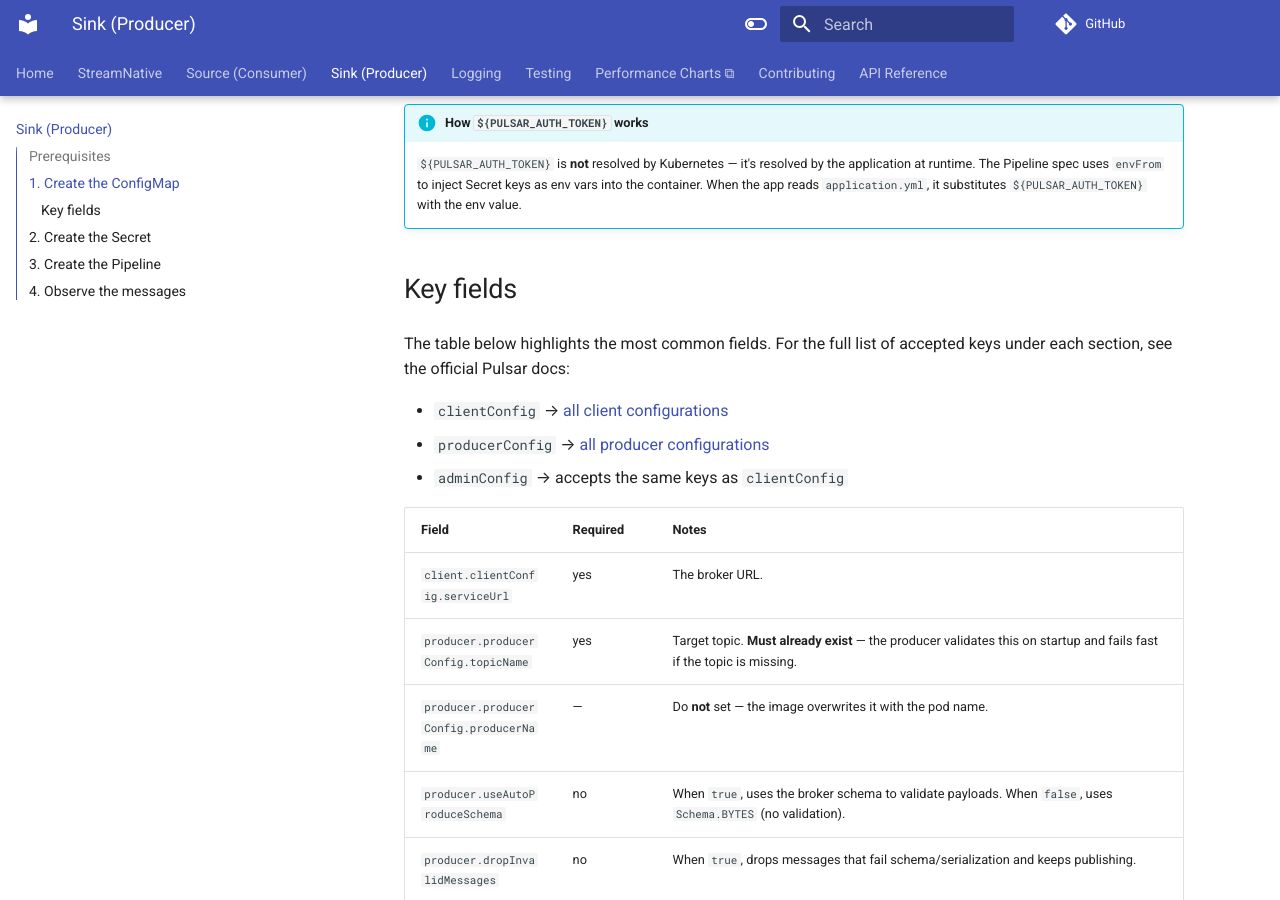
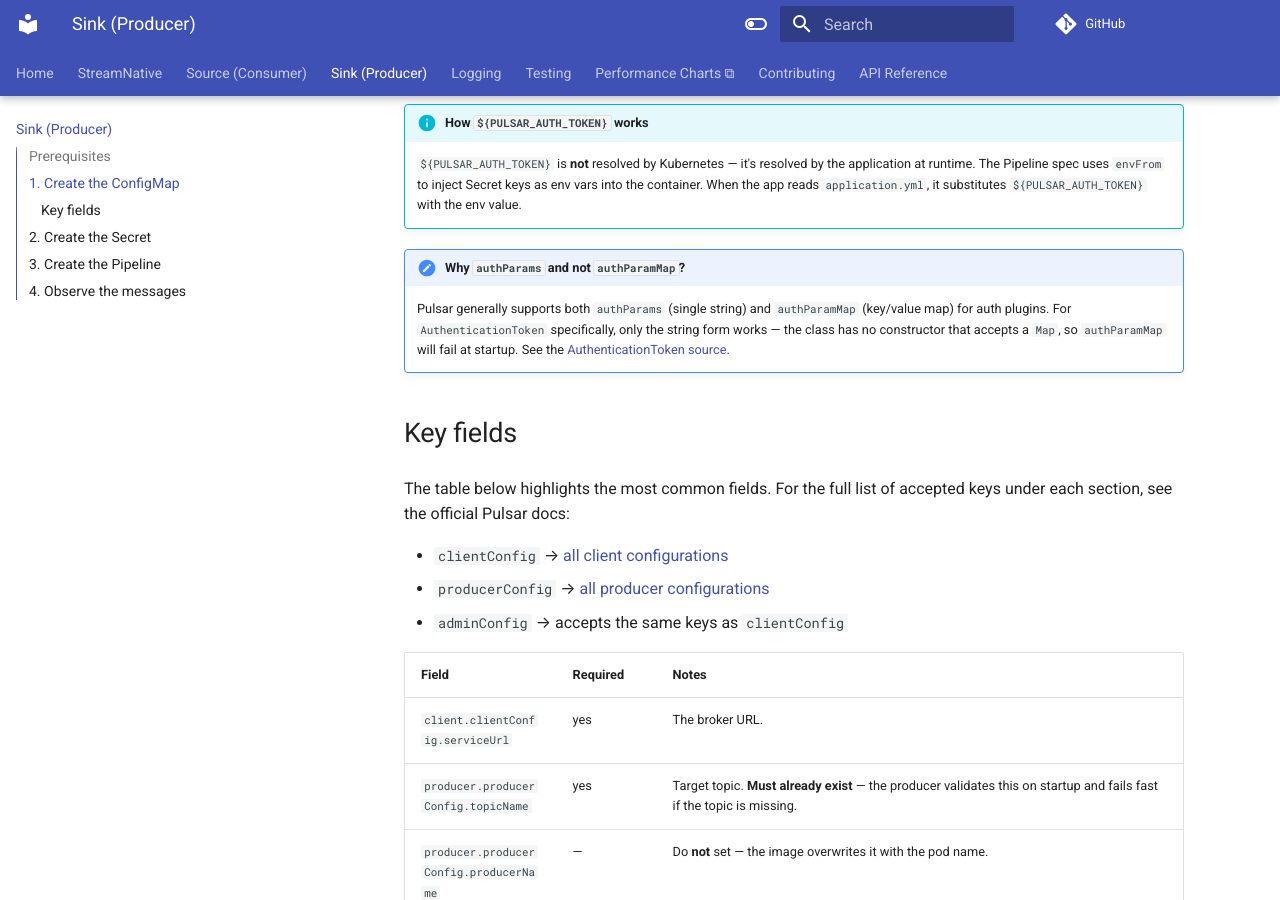
Before and after one commit to numaproj-contrib/apache-pulsar-java, an MkDocs documentation site: the page built from docs/sink/byte-array/byte-arr-sink.md, in a window 1280 px wide and 900 px high, scrolled down 1297 px. Built offline with MkDocs 1.6.1 and Material for MkDocs 9.7.7, drawn with Linux system fonts in a browser that asks for light colours; comment, search, counter and statistics services are not loaded.

Commit message:
readded some changes rm prev
Signed-off-by: Cece Ma <mayuqing131@gmail.com>

```diff
--- a/docs/sink/byte-array/byte-arr-sink.md
+++ b/docs/sink/byte-array/byte-arr-sink.md
@@ -50,6 +50,9 @@ data:
 
 !!! info "How `${PULSAR_AUTH_TOKEN}` works"
     `${PULSAR_AUTH_TOKEN}` is **not** resolved by Kubernetes — it's resolved by the application at runtime. The Pipeline spec uses `envFrom` to inject Secret keys as env vars into the container. When the app reads `application.yml`, it substitutes `${PULSAR_AUTH_TOKEN}` with the env value.
+
+!!! note "Why `authParams` and not `authParamMap`?"
+    Pulsar generally supports both `authParams` (single string) and `authParamMap` (key/value map) for auth plugins. For `AuthenticationToken` specifically, only the string form works — the class has no constructor that accepts a `Map`, so `authParamMap` will fail at startup. See the [AuthenticationToken source](https://github.com/apache/pulsar/blob/master/pulsar-client/src/main/java/org/apache/pulsar/client/impl/auth/AuthenticationToken.java).
 
 ### Key fields
 
```
Also changed, not shown: docs/source/byte-array/byte-arr-source.md (+3 -0 lines).
